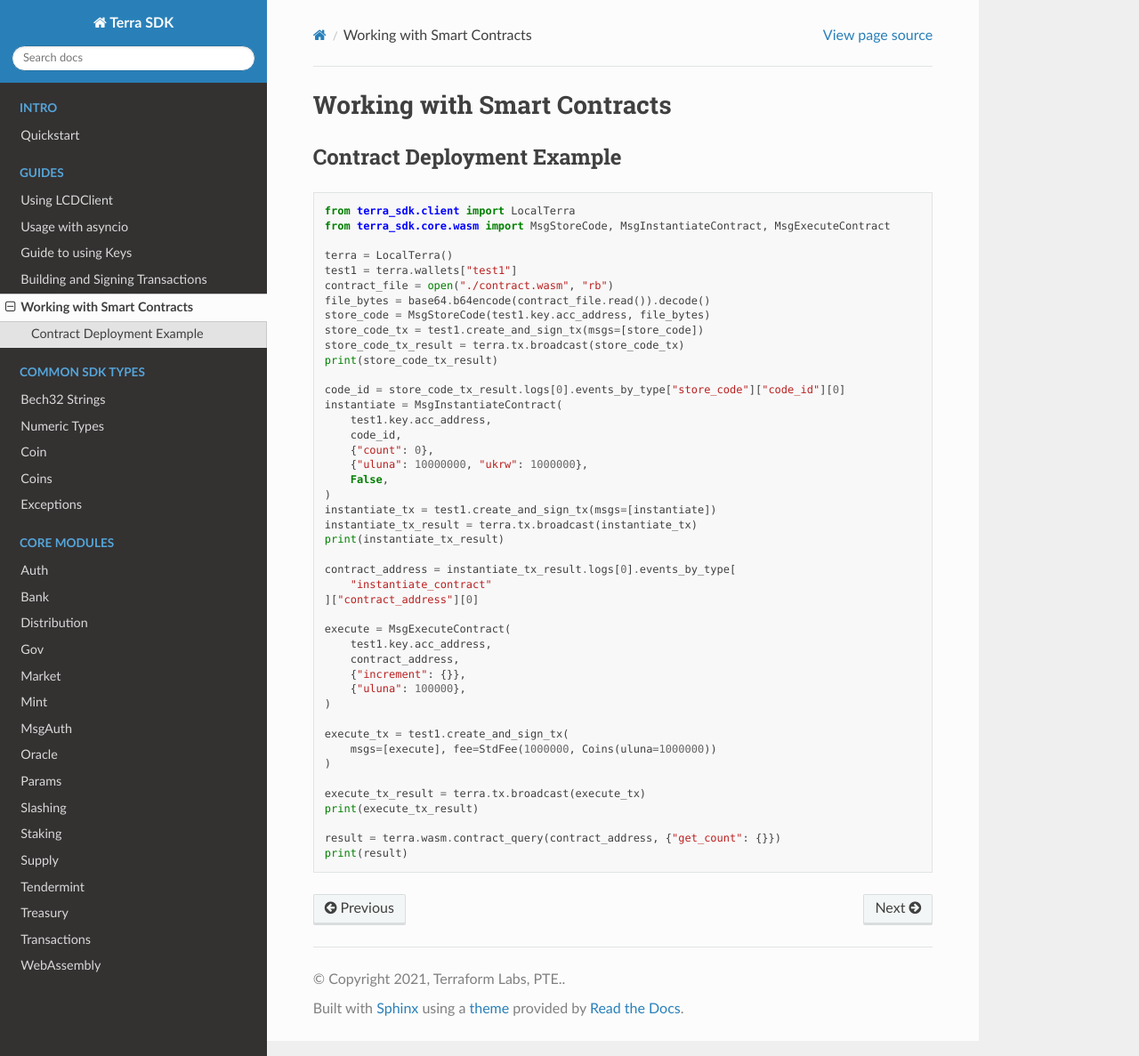
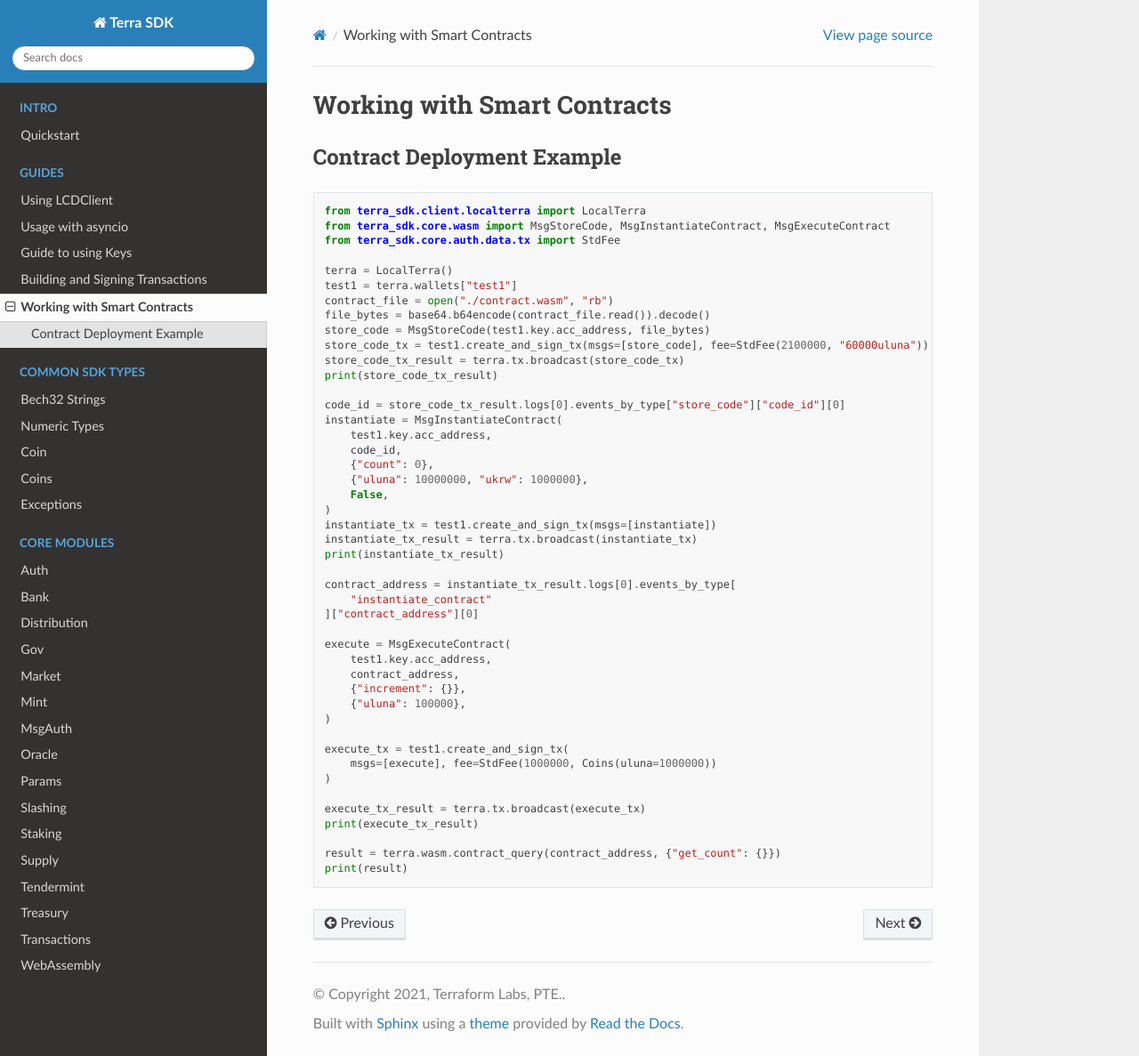
Before and after one commit to terra-money/terra.py, a Sphinx documentation site: the page built from docs/guides/smart_contracts.rst, in a window 1280 px wide and 1187 px high. Shown: the whole window at 89% size. Built offline with Sphinx 7.4.7 and the Read the Docs theme 2.0.0, drawn with Linux system fonts in a browser that asks for light colours.

Commit message:
Update docs (fix import, fee setting)

```diff
--- a/docs/guides/smart_contracts.rst
+++ b/docs/guides/smart_contracts.rst
@@ -8,15 +8,16 @@
 
 .. code-block:: python
 
-    from terra_sdk.client import LocalTerra
+    from terra_sdk.client.localterra import LocalTerra
     from terra_sdk.core.wasm import MsgStoreCode, MsgInstantiateContract, MsgExecuteContract
+    from terra_sdk.core.auth.data.tx import StdFee
 
     terra = LocalTerra()
     test1 = terra.wallets["test1"]
     contract_file = open("./contract.wasm", "rb")
     file_bytes = base64.b64encode(contract_file.read()).decode()
     store_code = MsgStoreCode(test1.key.acc_address, file_bytes)
-    store_code_tx = test1.create_and_sign_tx(msgs=[store_code])
+    store_code_tx = test1.create_and_sign_tx(msgs=[store_code], fee=StdFee(2100000, "60000uluna"))
     store_code_tx_result = terra.tx.broadcast(store_code_tx)
     print(store_code_tx_result)
 
```
